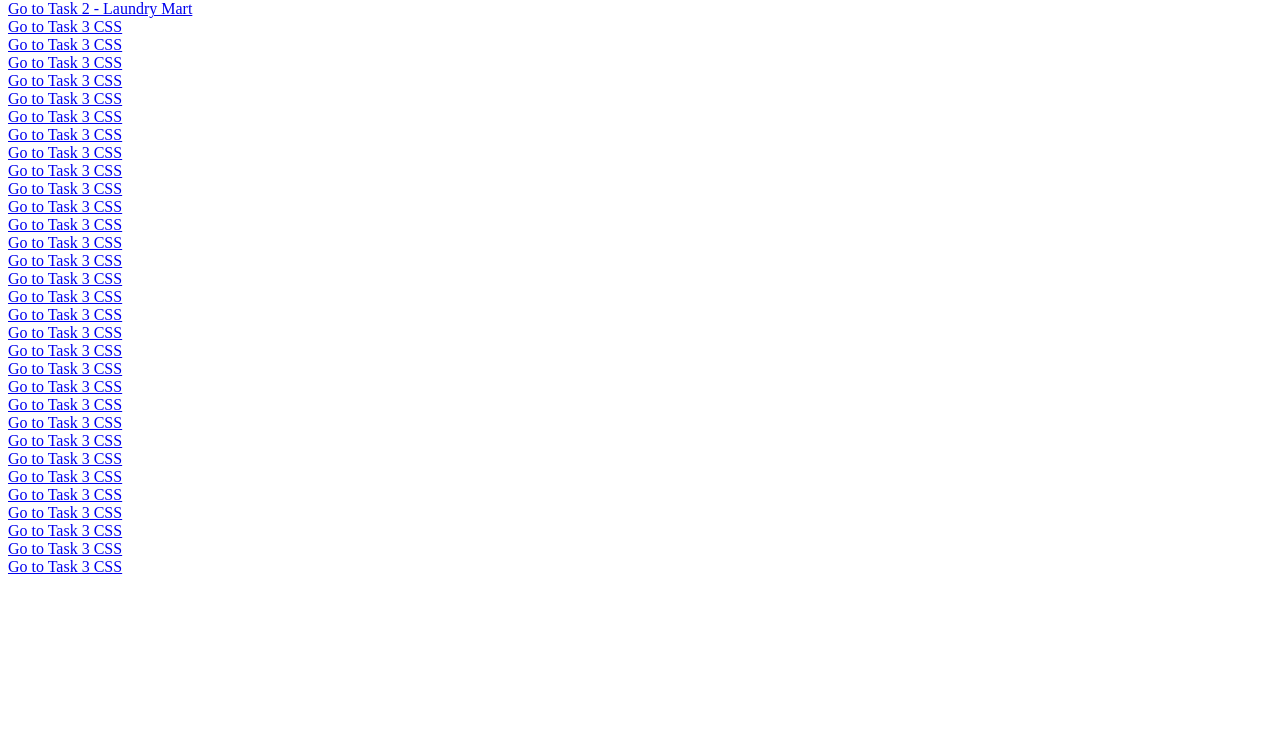
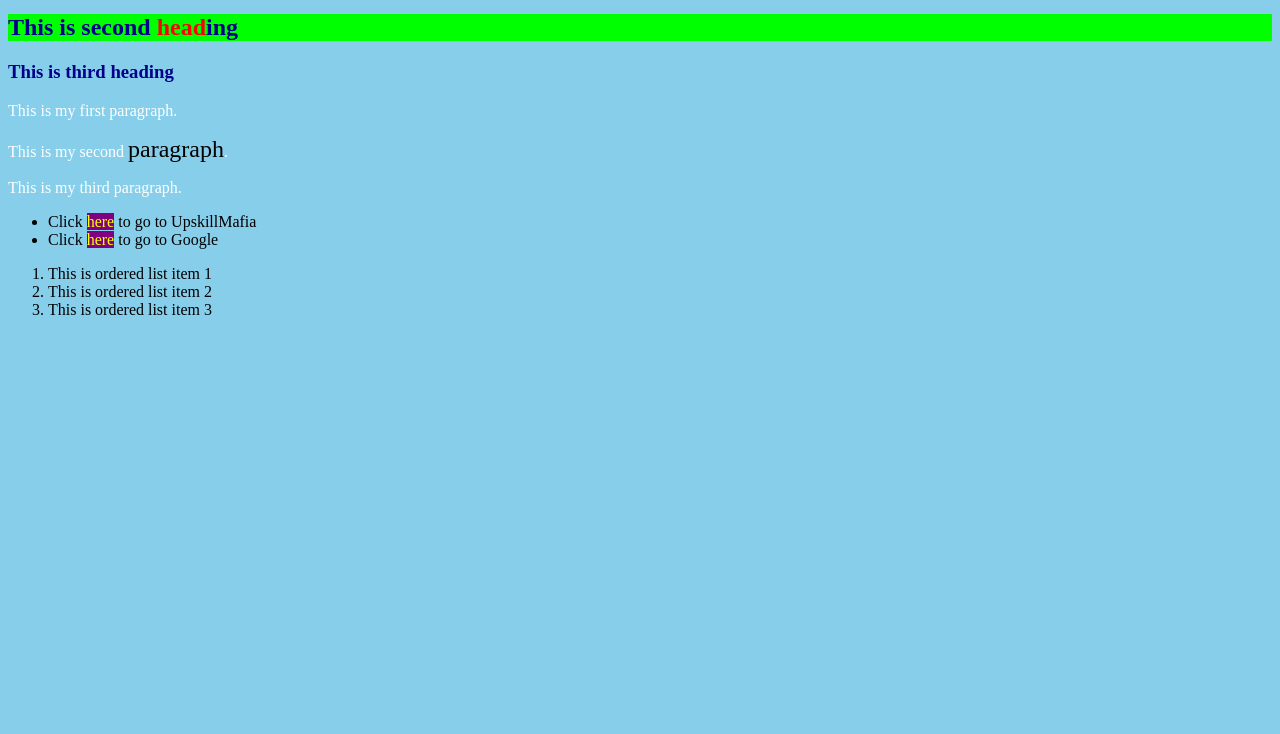
Before and after one commit to kirandeeppal/mernstack, a plain HTML site: page index.html in a window 1280 px wide. Shown: the part 66-800 px from the top of the page. Drawn offline with Linux system fonts and the light colour scheme.

Commit message:
Add files via upload

```diff
--- a/index.html
+++ b/index.html
@@ -1,36 +1,31 @@
-<http>
-<h1>hello world!</h1>
-  <a href="task2.html">Go to Task 2 - Laundry Mart  </a> <br>
-   <a href="task3.html">Go to Task 3 CSS</a><br>
-  <a href="task3.html">Go to Task 3 CSS</a><br>
-  <a href="task3.html">Go to Task 3 CSS</a><br>
-  <a href="task3.html">Go to Task 3 CSS</a><br>
-  <a href="task3.html">Go to Task 3 CSS</a><br>
-  <a href="task3.html">Go to Task 3 CSS</a><br>
-  <a href="task3.html">Go to Task 3 CSS</a><br>
-  <a href="task3.html">Go to Task 3 CSS</a><br>
-  <a href="task3.html">Go to Task 3 CSS</a><br>
-  <a href="task3.html">Go to Task 3 CSS</a><br>
-  <a href="task3.html">Go to Task 3 CSS</a><br>
-  <a href="task3.html">Go to Task 3 CSS</a><br>
-  <a href="task3.html">Go to Task 3 CSS</a><br>
-  <a href="task3.html">Go to Task 3 CSS</a><br>
-  <a href="task3.html">Go to Task 3 CSS</a><br>
-  <a href="task3.html">Go to Task 3 CSS</a><br>
-  <a href="task3.html">Go to Task 3 CSS</a><br>
-  <a href="task3.html">Go to Task 3 CSS</a><br>
-  <a href="task3.html">Go to Task 3 CSS</a><br>
-  <a href="task3.html">Go to Task 3 CSS</a><br>
-  <a href="task3.html">Go to Task 3 CSS</a><br>
-  <a href="task3.html">Go to Task 3 CSS</a><br>
-  <a href="task3.html">Go to Task 3 CSS</a><br>
-  <a href="task3.html">Go to Task 3 CSS</a><br>
-  <a href="task3.html">Go to Task 3 CSS</a><br>
-  <a href="task3.html">Go to Task 3 CSS</a><br>
-  <a href="task3.html">Go to Task 3 CSS</a><br>
-  <a href="task3.html">Go to Task 3 CSS</a><br>
-  <a href="task3.html">Go to Task 3 CSS</a><br>
-  <a href="task3.html">Go to Task 3 CSS</a><br>
-  <a href="task3.html">Go to Task 3 CSS</a><br>
+<!DOCTYPE html>
+<html lang="en">
+<head>
+    <meta charset="UTF-8">
+    <meta name="viewport" content="width=device-width, initial-scale=1.0">
+    <title>CSS Assignment</title>
+    <link rel="stylesheet" href="style.css">
+            <h1 class="head">This is first heading</h1>
+    <h2 class="head" id="bglime">This is second <span id="redhead">head</span>ing</h2>
+    <h3 class="head">This is third heading</h3>
+        <p>This is my first paragraph.</p>
+    <p>This is my second <span>paragraph</span>.</p>
+    <p>This is my third paragraph.</p>
+            <ul>
+        <li>Click <a href="#">here</a> to go to UpskillMafia</li>
+        <li>Click <a href="#">here</a> to go to Google</li>
+    </ul>
 
-</http>
+    <ol>
+        <li>This is ordered list item 1</li>
+        <li>This is ordered list item 2</li>
+        <li>This is ordered list item 3</li>
+    </ol>
+
+
+
+</head>
+<body>
+
+</body>
+</html>
--- /dev/null
+++ b/style.css
@@ -0,0 +1,27 @@
+body {
+    background-color: skyblue;
+}
+.head {
+    color: darkblue;
+}
+
+#bglime {
+    background-color: lime;
+}
+
+#redhead {
+    color: red;
+}
+p {
+    color: white;
+}
+
+p span {
+    color: black;
+    font-size: 24px;
+}
+ul li a {
+    color: yellow;
+    background-color: purple;
+    text-decoration: none;
+}
```
Also changed, not shown: 1 other file.
